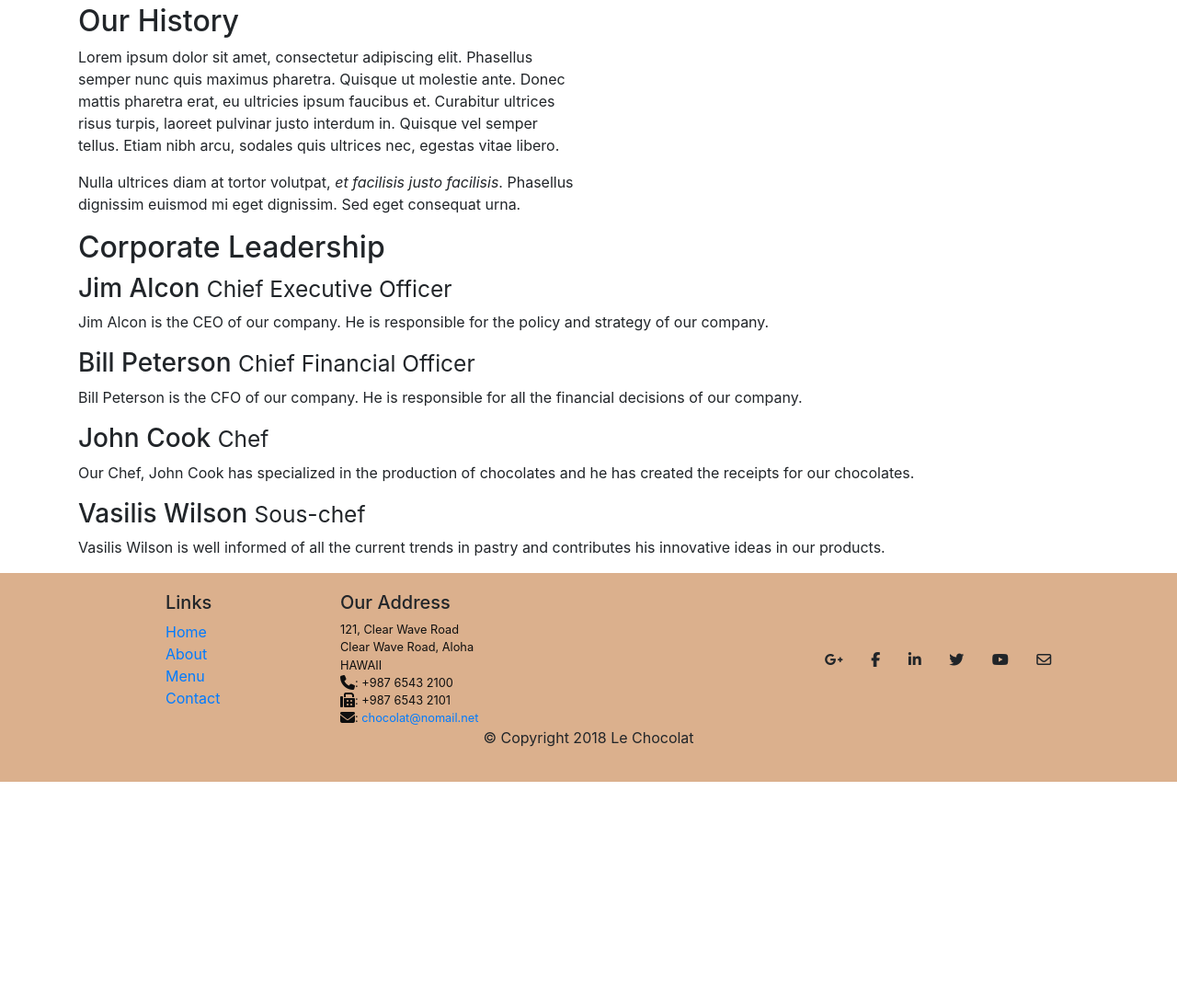
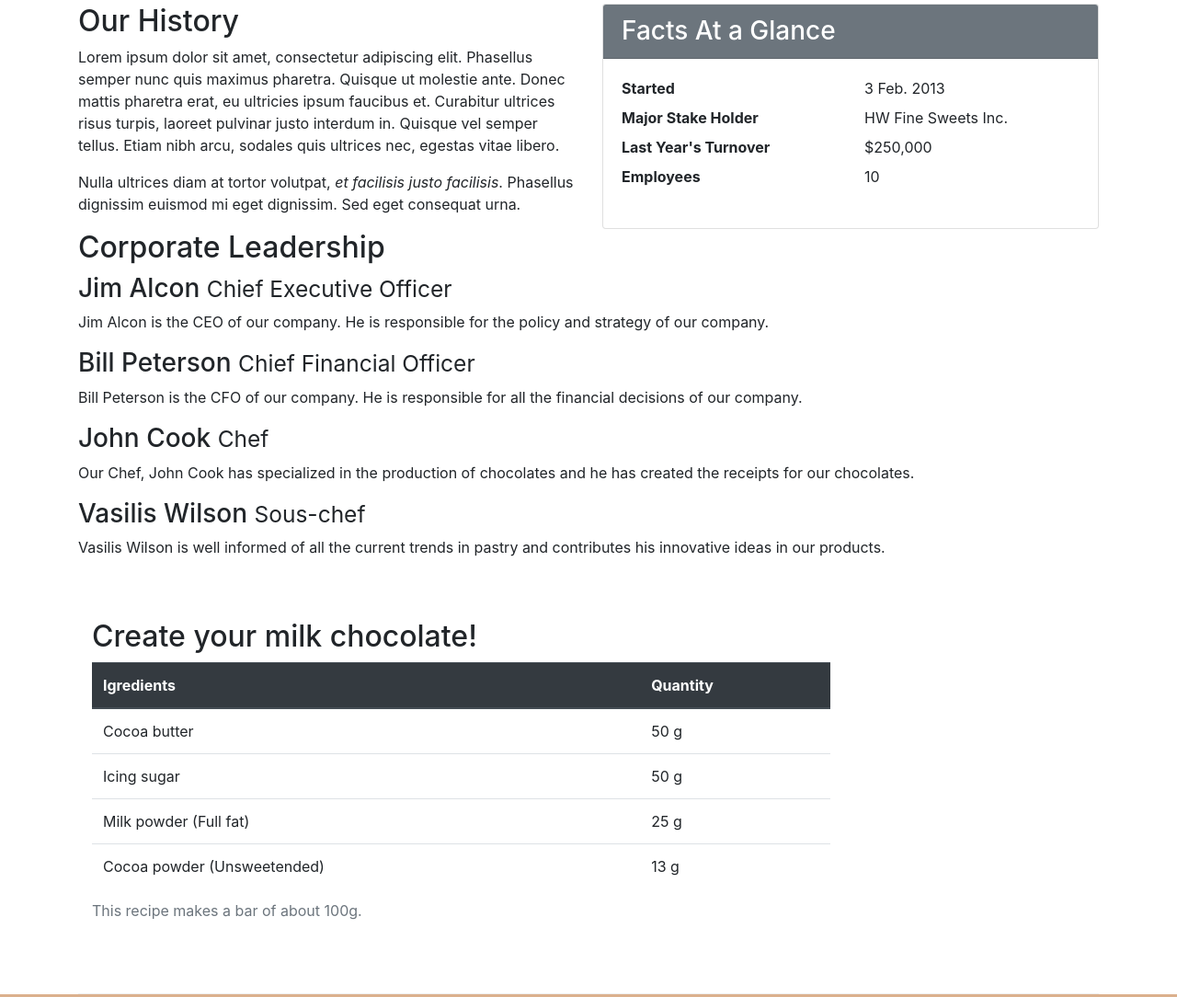
Before and after one commit to alicnc/leChocolat, a plain HTML site: page aboutus.html in a window 1280 px wide. Shown: the part 370-1454 px from the top of the page at 92% size. Before the commit the page ends 1220 px from the top, so only its background shows below. Drawn offline with nearby package versions, Linux system fonts and the light colour scheme.

Commit message:
Tables and Cards

```diff
--- a/aboutus.html
+++ b/aboutus.html
@@ -54,7 +54,8 @@
             <div class="row row-header">
                 <div class="col-12 col-sm-8">
                     <h1>Le Chocolat</h1>
-                    <p>We combine experience with creativity to create innovative tastes based on classic chocolate recipes. Our creations will travel you in the chocolate world!</p>
+                    <p>We combine experience with creativity to create innovative tastes based on classic chocolate
+                        recipes. Our creations will travel you in the chocolate world!</p>
                 </div>
                 <div class="col col-sm">
                 </div>
@@ -76,11 +77,31 @@
         <div class="row">
             <div class="col-sm-6">
                 <h2>Our History</h2>
-                <p>Lorem ipsum dolor sit amet, consectetur adipiscing elit. Phasellus semper nunc quis maximus pharetra. Quisque ut molestie ante. Donec mattis pharetra erat, eu ultricies ipsum faucibus et. Curabitur ultrices risus turpis, laoreet pulvinar justo interdum in. Quisque vel semper tellus. Etiam nibh arcu, sodales quis ultrices nec, egestas vitae libero. </p>
-                <p>Nulla ultrices diam at tortor volutpat, <em>et facilisis justo facilisis</em>. Phasellus dignissim euismod mi eget dignissim. Sed eget consequat urna. </p>
+                <p>Lorem ipsum dolor sit amet, consectetur adipiscing elit. Phasellus semper nunc quis maximus
+                    pharetra. Quisque ut molestie ante. Donec mattis pharetra erat, eu ultricies ipsum faucibus et.
+                    Curabitur ultrices risus turpis, laoreet pulvinar justo interdum in. Quisque vel semper tellus.
+                    Etiam nibh arcu, sodales quis ultrices nec, egestas vitae libero. </p>
+                <p>Nulla ultrices diam at tortor volutpat, <em>et facilisis justo facilisis</em>. Phasellus dignissim
+                    euismod mi eget dignissim. Sed eget consequat urna. </p>
             </div>
 
+            <!--Our history card-->
             <div class="col-sm">
+                <div class="card">
+                    <h3 class="card-header bg-secondary text-white">Facts At a Glance</h3>
+                    <div class="card-body">
+                        <dl class="row">
+                            <dt class="col-6">Started</dt>
+                            <dd class="col-6">3 Feb. 2013</dd>
+                            <dt class="col-6">Major Stake Holder</dt>
+                            <dd class="col-6">HW Fine Sweets Inc.</dd>
+                            <dt class="col-6">Last Year's Turnover</dt>
+                            <dd class="col-6">$250,000</dd>
+                            <dt class="col-6">Employees</dt>
+                            <dd class="col-6">10</dd>
+                        </dl>
+                    </div>
+                </div>
             </div>
         </div>
 
@@ -89,13 +110,54 @@
             <div class="col-12">
                 <h2>Corporate Leadership</h2>
                 <h3>Jim Alcon <small>Chief Executive Officer </small></h3>
-                <p class="d-none d-sm-block">Jim Alcon is the CEO of our company. He is responsible for the policy and strategy of our company. </p>
-                <h3>Bill Peterson  <small>Chief Financial Officer </small></h3>
-                <p class="d-none d-sm-block">Bill Peterson is the CFO of our company. He is responsible for all the financial decisions of our company. </p>
+                <p class="d-none d-sm-block">Jim Alcon is the CEO of our company. He is responsible for the policy and
+                    strategy of our company. </p>
+                <h3>Bill Peterson <small>Chief Financial Officer </small></h3>
+                <p class="d-none d-sm-block">Bill Peterson is the CFO of our company. He is responsible for all the
+                    financial decisions of our company. </p>
                 <h3>John Cook <small>Chef</small></h3>
-                <p class="d-none d-sm-block">Our Chef, John Cook has specialized in the production of chocolates and he has created the receipts for our chocolates. </p>
-                <h3>Vasilis Wilson  <small>Sous-chef </small></h3>
-                <p class="d-none d-sm-block">Vasilis Wilson is well informed of all the current trends in pastry and contributes his innovative ideas in our products. </p>
+                <p class="d-none d-sm-block">Our Chef, John Cook has specialized in the production of chocolates and he
+                    has created the receipts for our chocolates. </p>
+                <h3>Vasilis Wilson <small>Sous-chef </small></h3>
+                <p class="d-none d-sm-block">Vasilis Wilson is well informed of all the current trends in pastry and
+                    contributes his innovative ideas in our products. </p>
+            </div>
+        </div>
+        <!--Table-->
+        <div class="row row-content">
+            <div class="col-12 col-sm-9">
+                <h2> Create your milk chocolate!</h2>
+                <div class="table-responsive">
+                    <table class="table table-hover">
+                        <caption>This recipe makes a bar of about 100g.</caption>
+                        <thead class="thead-dark">
+                            <tr>
+                                <th>Igredients</th>
+                                <th>Quantity</th>
+                            </tr>
+                        </thead>
+                        <tbody>
+                            <tr>
+                                <td>Cocoa butter</td>
+                                <td>50 g</td>
+                            </tr>
+                            <tr>
+                                <td>Icing sugar</td>
+                                <td>50 g</td>
+                            </tr>
+                            <tr>
+                                <td>Milk powder (Full fat)</td>
+                                <td>25 g</td>
+                            </tr>
+                            <tr>
+                                <td>Cocoa powder (Unsweetended)</td>
+                                <td>13 g</td>
+                            </tr>
+                        </tbody>
+                    </table>
+                </div>
+            </div>
+            <div class="col-12 col-sm-3">
             </div>
         </div>
 
@@ -128,7 +190,7 @@
                 <!--Social Links footer column-->
                 <div class="col-sm align-self-center">
                     <div style="text-align:center">
-                            <a class="btn btn-social-icon btn-google-plus" href ="http://google.com/+">
+                        <a class="btn btn-social-icon btn-google-plus" href="http://google.com/+">
                             <i class="fa fa-google-plus"></i></a>
                         <a class="btn btn-social-icon btn-facebook" href="http://www.facebook.com/profile.php?id=">
                             <i class="fa fa-facebook"></i></a>
```
Lines whose indentation alone changed are shown as unchanged.
